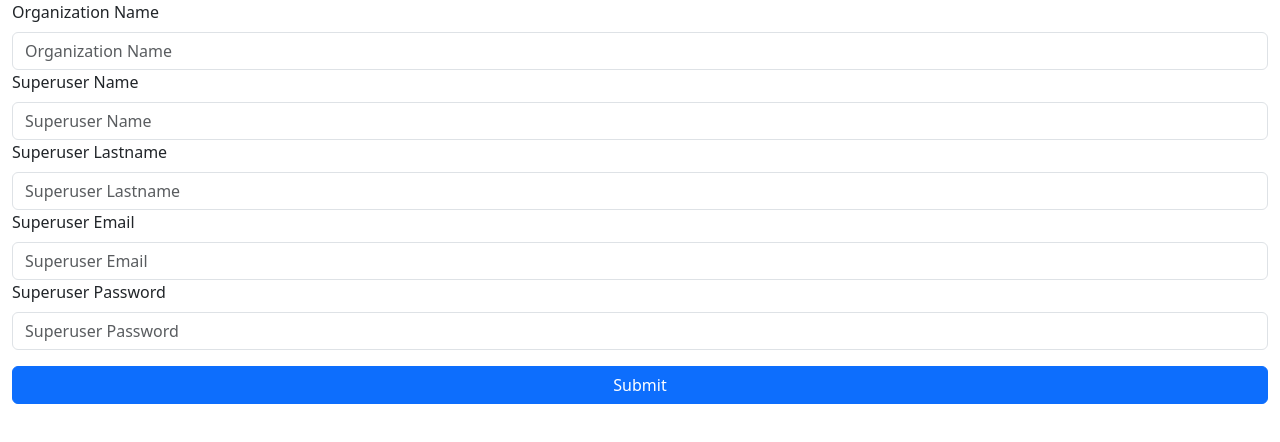
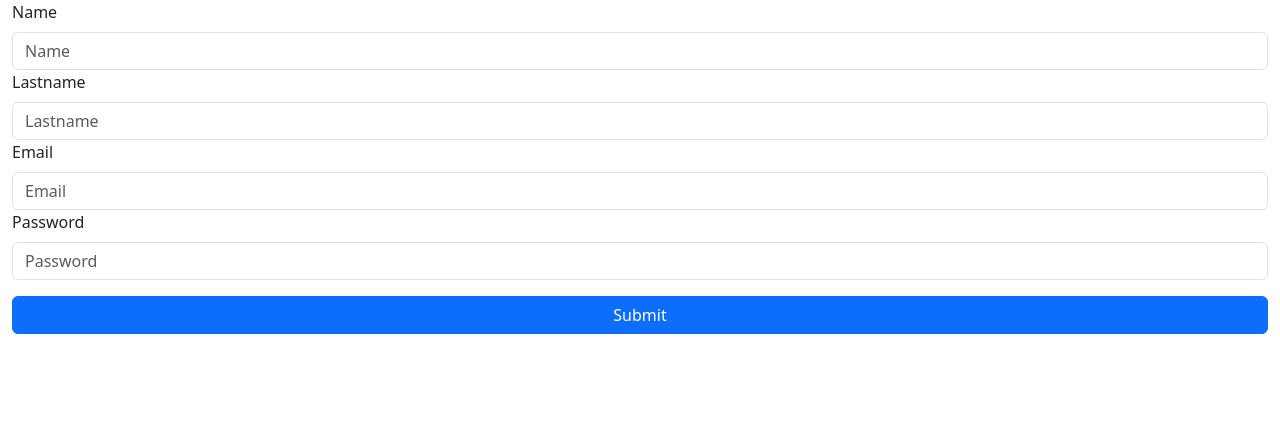
Before and after one commit to AdmWinther/htm-front, a React (Vite) app: page / in a window 1280 px wide. Shown: the top 442 px of the page. Built offline with nearby package versions, Linux system fonts and the light colour scheme.

Commit message:
Adding the node version to the package-json file.

```diff
--- a/package.json
+++ b/package.json
@@ -1,8 +1,11 @@
 {
   "name": "htm-front",
   "private": true,
-  "version": "0.0.0",
+  "version": "20.14.0",
   "type": "module",
+  "engines": {
+    "node": "14.17.5"
+  },
   "scripts": {
     "dev": "vite",
     "build": "tsc && vite build",
--- a/src/components/DontDelet.tsx
+++ b/src/components/DontDelet.tsx
@@ -23,7 +23,7 @@ function NewUserPanel() {
 					className="btn btn-primary"
 					type="button"
 					onClick={() => {
-						let url = "http://localhost:8080/api/user/getAll";
+						let url = "http://localhost:8080/api/user/newUser";
 						fetch(url)
 							.then((response) => {
 								return response.json();
--- a/src/main.tsx
+++ b/src/main.tsx
@@ -2,9 +2,10 @@ import React from "react";
 import ReactDOM from "react-dom/client";
 import "bootstrap/dist/css/bootstrap.css";
 import NewOrganizationPanel from "./components/NewOrganizationPanel.tsx";
+import NewUserPanel from "./components/DontDelet.tsx";
 
 ReactDOM.createRoot(document.getElementById("root")!).render(
 	<React.StrictMode>
-		<NewOrganizationPanel />
+		<NewUserPanel />
 	</React.StrictMode>
 );
```
